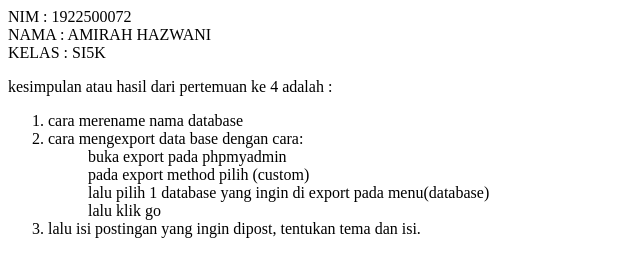
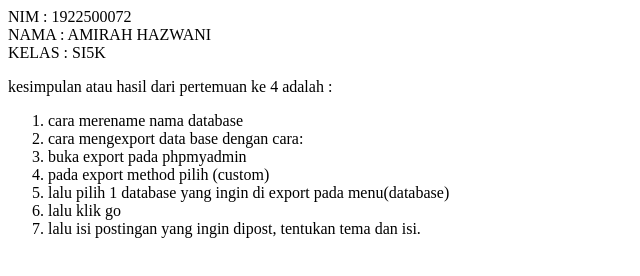
Before and after one commit to Amirah02/si5j2122o, a plain HTML site: page 4/index.html in a window 1280 px wide. Shown: the whole page, without its empty margins (0-640 px from the left). Drawn offline with Linux system fonts and the light colour scheme.

Commit message:
Update index.html

```diff
--- a/4/index.html
+++ b/4/index.html
@@ -8,10 +8,10 @@ KELAS : SI5K<br>
 
   <li>cara merename nama database</li>
   <li>cara mengexport data base dengan cara:
-    <ul>buka export pada phpmyadmin</ul>
-    <ul>pada export method pilih (custom)</ul>
-    <ul>lalu pilih 1 database yang ingin di export pada menu(database)</ul>
-    <ul>lalu klik go</ul></li>
+    <li>buka export pada phpmyadmin
+    <li>pada export method pilih (custom)
+    <li>lalu pilih 1 database yang ingin di export pada menu(database)
+    <li>lalu klik go</li>
   <li>lalu isi postingan yang ingin dipost, tentukan tema dan isi.</li>
 
 </ol>
```
